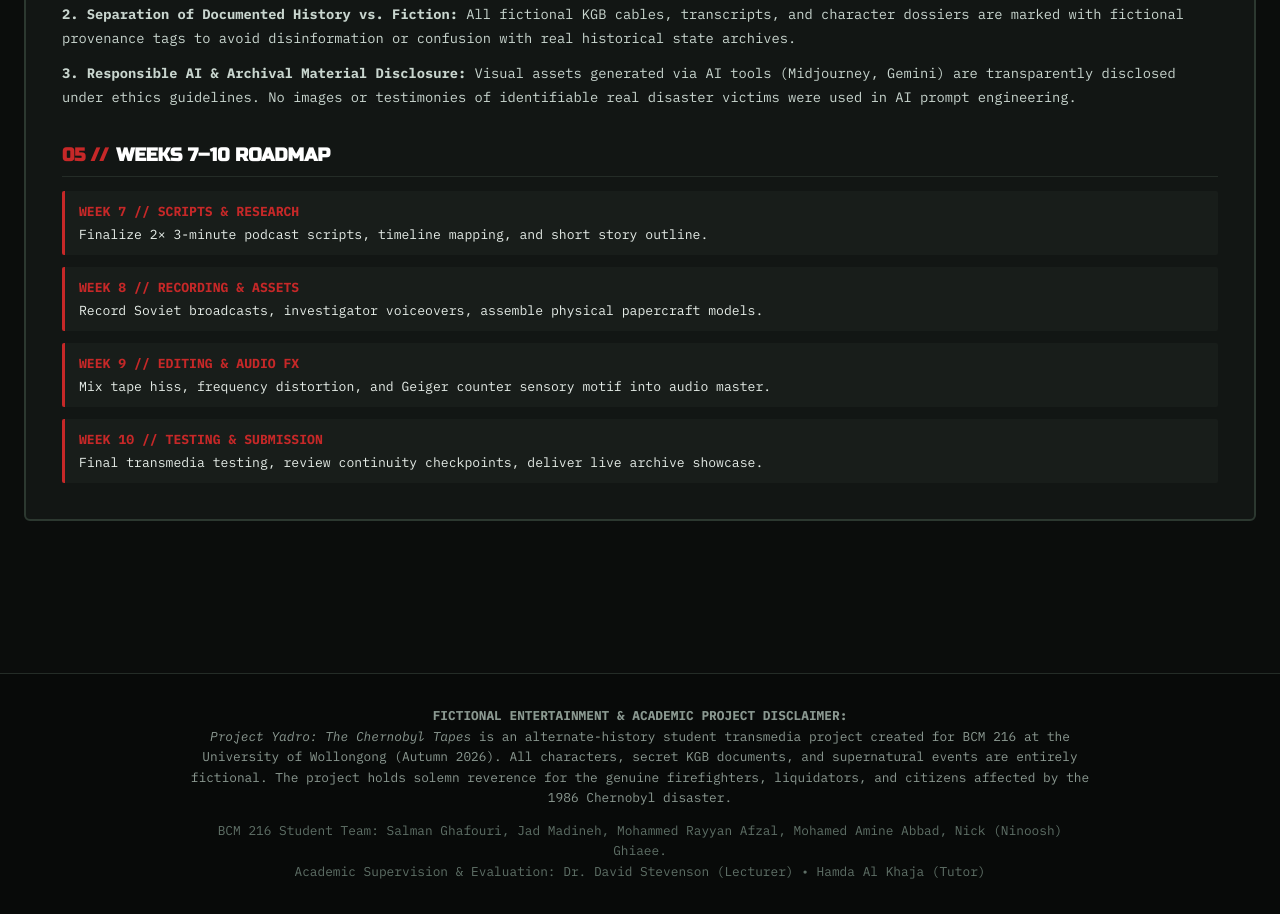
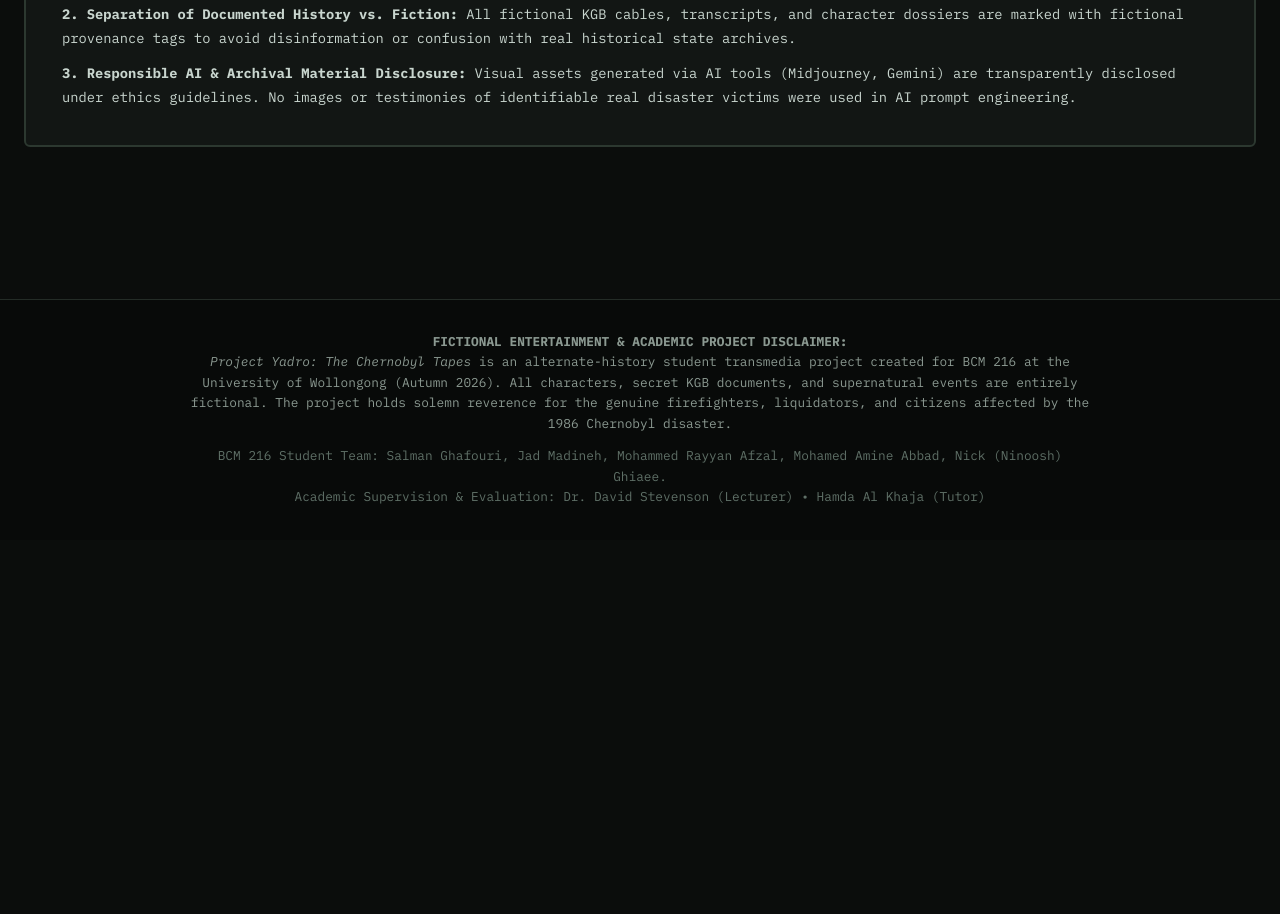
Before and after one commit to sgh812/Project-Yadro, a plain HTML site: page index.html in a window 1280 px wide. Shown: the part 8127-9041 px from the top of the page. After the commit the page ends 8667 px from the top, so only its background shows below. Drawn offline with nearby package versions, Linux system fonts and the light colour scheme.

Commit message:
Remove Weeks 7-10 Roadmap block from Academic Dossier and clean unused roadmap styles

```diff
--- a/index.html
+++ b/index.html
@@ -944,29 +944,6 @@
             </div>
           </div>
 
-          <!-- Production Roadmap -->
-          <div class="academic-block academic-block-wide">
-            <h4><span>05 //</span> WEEKS 7–10 ROADMAP</h4>
-            <div class="roadmap-timeline">
-              <div class="roadmap-step">
-                <div class="roadmap-week">WEEK 7 // SCRIPTS &amp; RESEARCH</div>
-                Finalize 2× 3-minute podcast scripts, timeline mapping, and short story outline.
-              </div>
-              <div class="roadmap-step">
-                <div class="roadmap-week">WEEK 8 // RECORDING &amp; ASSETS</div>
-                Record Soviet broadcasts, investigator voiceovers, assemble physical papercraft models.
-              </div>
-              <div class="roadmap-step">
-                <div class="roadmap-week">WEEK 9 // EDITING &amp; AUDIO FX</div>
-                Mix tape hiss, frequency distortion, and Geiger counter sensory motif into audio master.
-              </div>
-              <div class="roadmap-step">
-                <div class="roadmap-week">WEEK 10 // TESTING &amp; SUBMISSION</div>
-                Final transmedia testing, review continuity checkpoints, deliver live archive showcase.
-              </div>
-            </div>
-          </div>
-
         </div>
       </div>
     </section>
--- a/styles.css
+++ b/styles.css
@@ -2266,27 +2266,6 @@ body::before {
   font-family: var(--font-mono);
 }
 
-.roadmap-timeline {
-  display: flex;
-  flex-direction: column;
-  gap: 12px;
-}
-
-.roadmap-step {
-  background: var(--bg-panel-light);
-  border-left: 3px solid var(--soviet-red);
-  padding: 10px 14px;
-  border-radius: 2px;
-  font-size: 0.82rem;
-}
-
-.roadmap-week {
-  color: var(--soviet-red);
-  font-weight: 700;
-  text-transform: uppercase;
-  margin-bottom: 2px;
-}
-
 /* --------------------------------------------------------------------------
    Native Dialog Modals (Modern Web Guidance Compliant)
    -------------------------------------------------------------------------- */
@@ -3581,16 +3560,6 @@ body.light-mode .theory-table tr:nth-child(even) td {
 
 body.light-mode .safeguards-content {
   color: #191f1b;
-}
-
-body.light-mode .roadmap-step {
-  background: #faf6ee;
-  border-color: #d8cdba;
-  color: #191f1b;
-}
-
-body.light-mode .roadmap-week {
-  color: #9e5b00;
 }
 
 /* Modals & Dialogs */
@@ -3907,7 +3876,6 @@ body.light-mode .badge-toast {
   .artefact-card,
   .academic-dossier-card,
   .academic-lens-callout,
-  .roadmap-step,
   .team-item,
   .ability-box,
   .gap-mystery-card {
```
